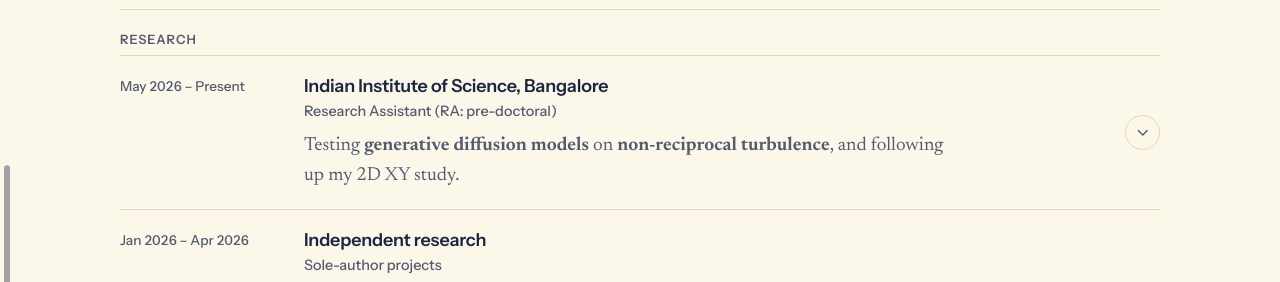
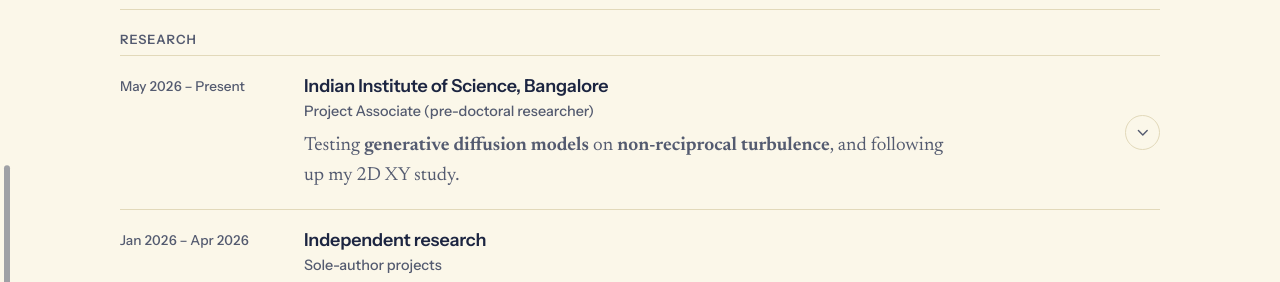
Before and after one commit to PratyushJha254/PratyushJha254.github.io, a Jekyll site: the page built from index.html, in a window 1280 px wide and 900 px high, scrolled down 1389 px. Shown: the part 158-440 px from the top of the window. Built offline with Jekyll 4.4.1, drawn with Linux system fonts in a browser that asks for light colours.

Commit message:
Update role from RA to Project Associate

```diff
--- a/_data/experience.yml
+++ b/_data/experience.yml
@@ -20,7 +20,7 @@
   kind: research
   org: Indian Institute of Science
   location: Bangalore
-  role: "Research Assistant (RA: pre-doctoral)"
+  role: "Project Associate (pre-doctoral researcher)"
   advisor: Prof. Rahul Pandit
   blurb: >-
     Testing **generative diffusion models** on **non-reciprocal turbulence**, and
```
